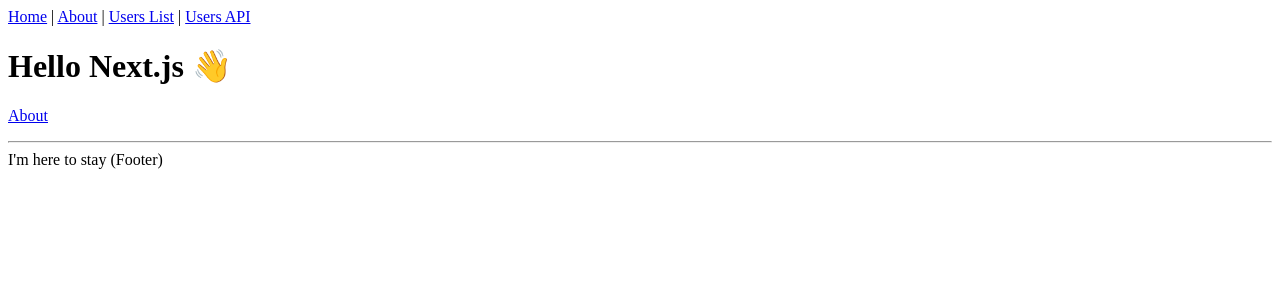
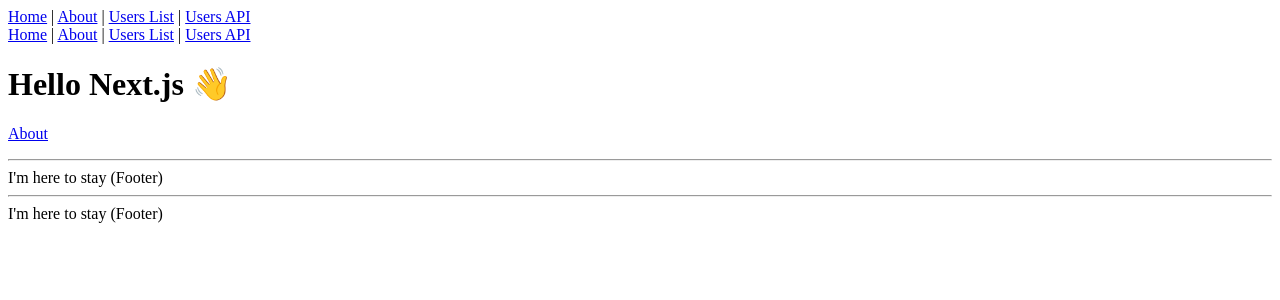
Before and after one commit to smmc05004/next_with_apollo, a Next.js app: page / in a window 1280 px wide. Shown: the top 300 px of the page. Built offline with nearby package versions, Linux system fonts and the light colour scheme.

Commit message:
add _app.jsx modify next version

```diff
--- a/package.json
+++ b/package.json
@@ -8,7 +8,7 @@
     "type-check": "tsc"
   },
   "dependencies": {
-    "next": "latest",
+    "next": "^10.0.5",
     "react": "^16.12.0",
     "react-dom": "^16.12.0",
     "styled-components": "^5.2.1"
--- /dev/null
+++ b/pages/_app.tsx
@@ -0,0 +1,25 @@
+import App from "next/app";
+import { AppProps, AppContext } from "next/app"; // 타입 임포트
+import Layout from "../components/Layout"; // 레이아웃 컴포넌트 가저오기
+
+function MyApp({ Component, pageProps }: AppProps) {
+  return (
+    <Layout>
+      <Component {...pageProps} />
+    </Layout>
+  );
+}
+
+// Only uncomment this method if you have blocking data requirements for
+// every single page in your application. This disables the ability to
+// perform automatic static optimization, causing every page in your app to
+// be server-side rendered.
+//
+MyApp.getInitialProps = async (appContext: AppContext) => {
+  // calls page's `getInitialProps` and fills `appProps.pageProps`
+  const appProps = await App.getInitialProps(appContext);
+
+  return { ...appProps };
+};
+
+export default MyApp;
```
Also changed, not shown: 1 other file (tests, documents, lock files or other folders).
